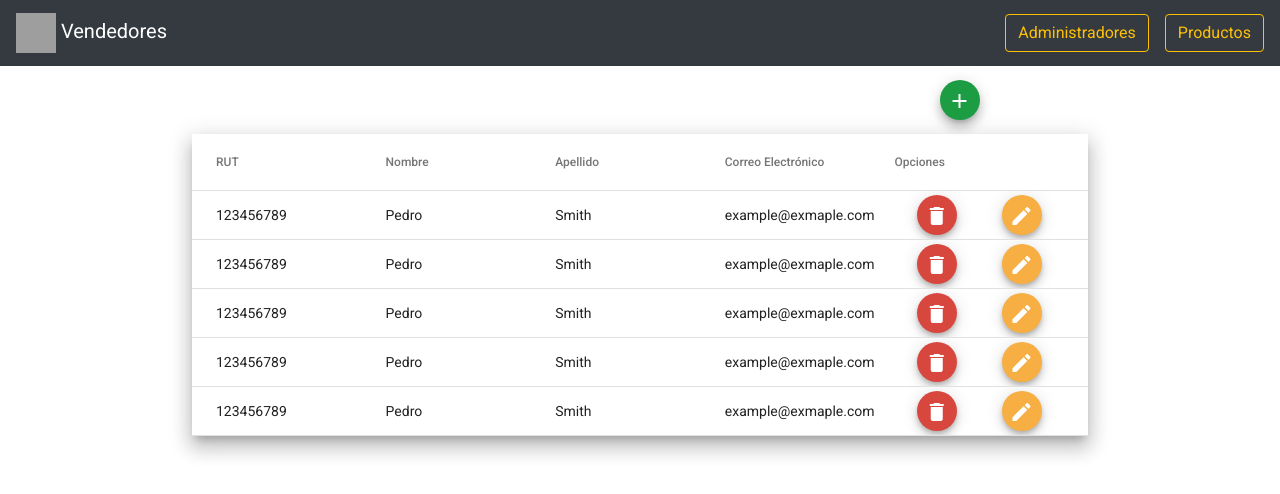
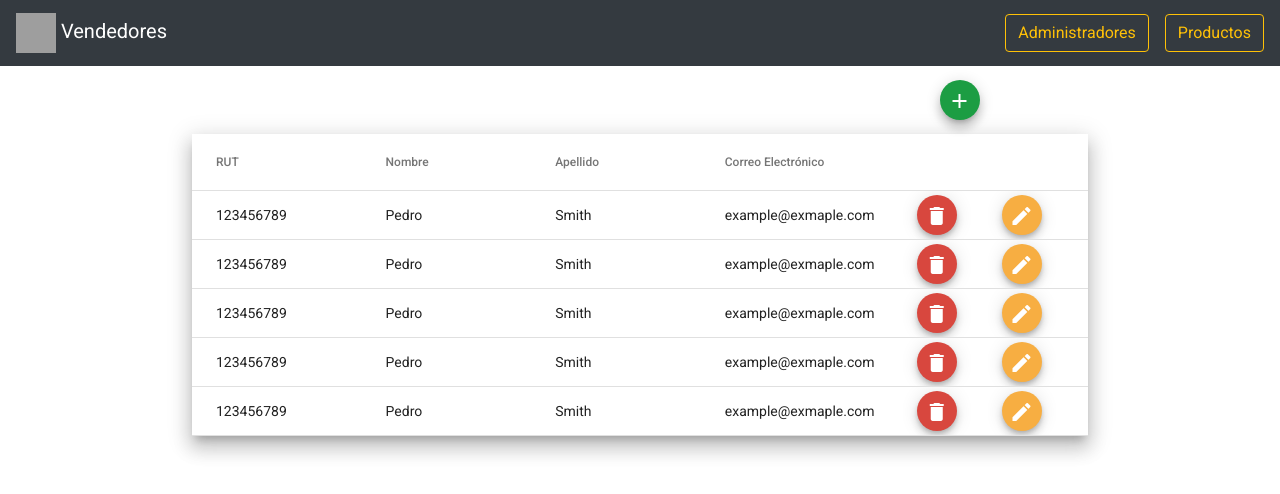
Before and after one commit to cacunae/ProyectoFinal, an Angular app: page /vendedores in a window 1280 px wide. Shown: the top 494 px of the page. Built offline with nearby package versions, Linux system fonts and the light colour scheme; grey boxes are pictures that could not be loaded.

Commit message:
cambios en la tabla de vendedores

```diff
--- a/src/app/componentes/vendedor/vendedor.component.css
+++ b/src/app/componentes/vendedor/vendedor.component.css
@@ -0,0 +1,7 @@
+ng-container {
+  text-align: center !important;
+  padding: 0;
+}
+.titulo {
+  width: 4em;
+}
--- a/src/app/componentes/vendedor/vendedor.component.html
+++ b/src/app/componentes/vendedor/vendedor.component.html
@@ -38,10 +38,13 @@
   </button>
 </div>
 
-<div style="width: 70%; margin: 1em auto" class="mat-elevation-z12">
+<div
+  style="width: 70%; margin: 1em auto; text-align: center"
+  class="mat-elevation-z12"
+>
   <mat-table [dataSource]="estudiantes">
     <ng-container matColumnDef="rut">
-      <mat-header-cell *matHeaderCellDef> RUT </mat-header-cell>
+      <mat-header-cell  *matHeaderCellDef> RUT </mat-header-cell>
       <mat-cell *matCellDef="let estudiante"> {{ estudiante.rut }} </mat-cell>
     </ng-container>
     <ng-container matColumnDef="nombre">
@@ -63,8 +66,7 @@
       </mat-cell>
     </ng-container>
     <ng-container matColumnDef="opciones">
-      <mat-header-cell style="text-align: center" *matHeaderCellDef>
-        Opciones
+      <mat-header-cell class="titulo" *matHeaderCellDef>
       </mat-header-cell>
       <mat-cell *matCellDef="let estudiante; index as i">
         <button
```
